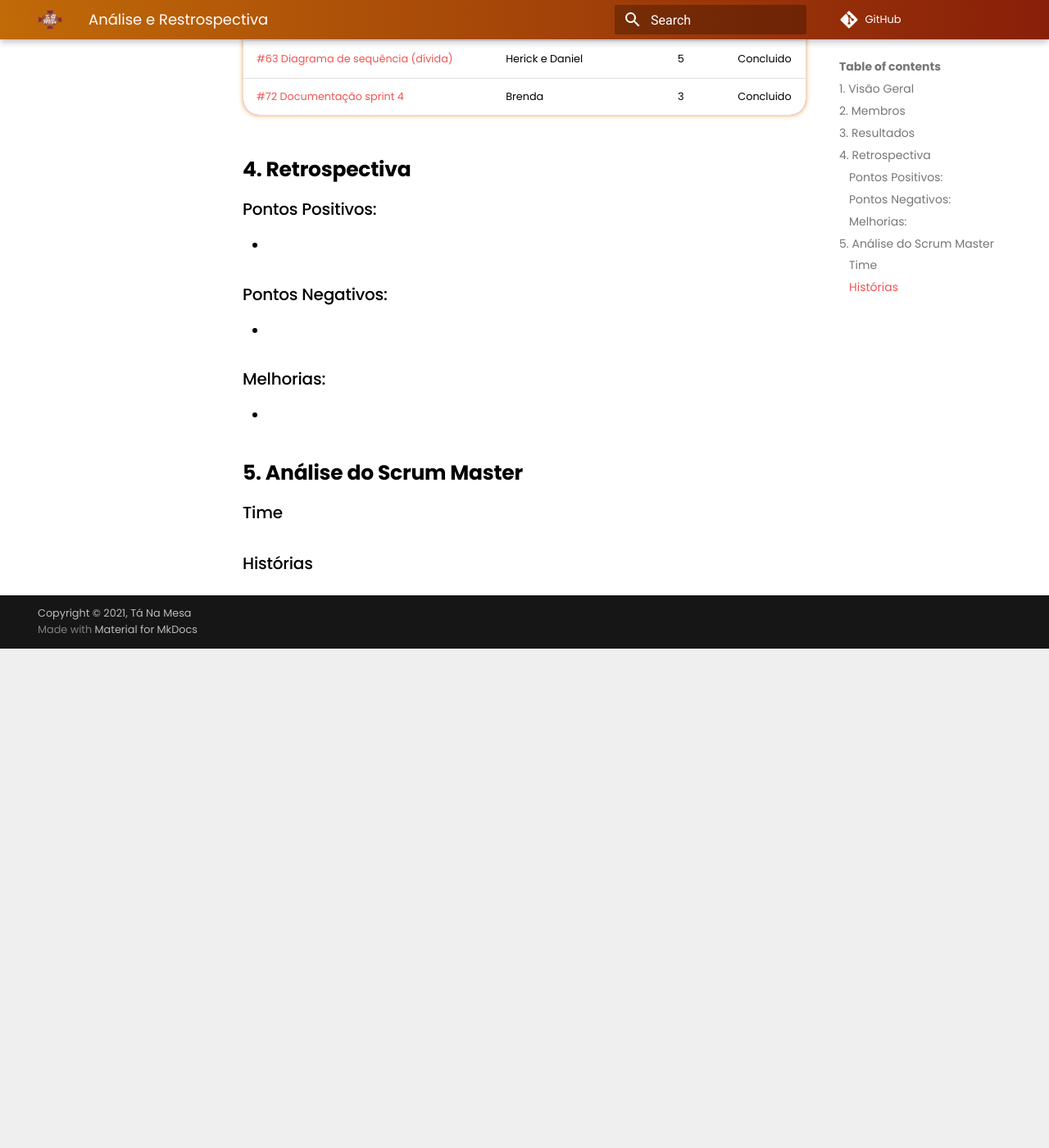
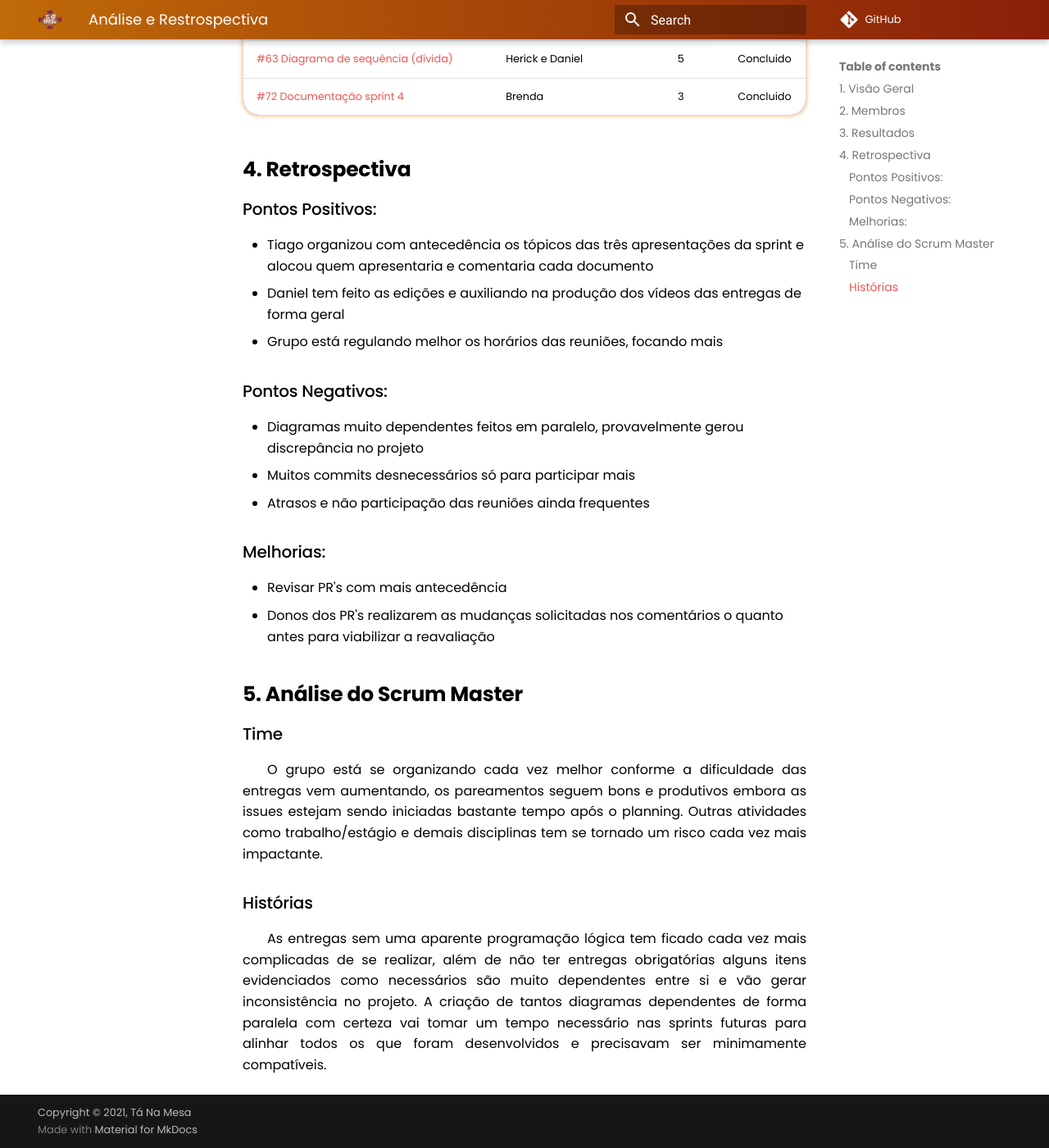
Before and after one commit to UnBArqDsw2021-1/2021.1_G02_TaNaMesa_docs, an MkDocs documentation site: the page built from docs/5-Extra/Sprints/Sprint-04/Review-04.md, in a window 1280 px wide and 1400 px high, scrolled down 1311 px. Shown: the whole window at 82% size. Built offline with MkDocs 1.6.1 and Material for MkDocs 9.7.7, drawn with Linux system fonts in a browser that asks for light colours; comment, search, counter and statistics services are not loaded; before the commit the page ends 2102 px from its top, so only the background shows below that; some of the changed text lies outside the part shown.

Commit message:
(#72) Adicionando analise da sprint e novas pontuaçoes das historias

```diff
--- a/docs/5-Extra/Sprints/Sprint-04/Review-04.md
+++ b/docs/5-Extra/Sprints/Sprint-04/Review-04.md
@@ -19,17 +19,17 @@
 | Desenvolvedor(a) |Brenda Santos, Daniel Primo, Ítalo Alves, Hérick Portugues, Lucas Boaventura, Eduarda Servidio, Tiago Samuel, Sergio Cipriano, Abner Filipe, Emily Dias |
 |   Arquiteto(a)   |Brenda Santos, Daniel Primo, Ítalo Alves, Hérick Portugues, Lucas Boaventura, Eduarda Servidio, Tiago Samuel, Sergio Cipriano, Abner Filipe, Emily Dias|
 
-**Membros presentes na retrospectiva da sprint:** Todos
-**Membros faltantes:** Nenhum
+**Membros presentes na retrospectiva da sprint:** Brenda, Daniel, Herick, Lucas, Eduarda, Tiago, Sergio, Abner e Emily
+**Membros faltantes:** Italo
 
 ## 3. Resultados
 |  História  | Responsáveis  | pontuação | Status |
 | :--------  | :-----------  | :-------: | :----: |
 |[#81 Configurar repositório](https://github.com/UnBArqDsw2021-1/2021.1_G02_TaNaMesa_docs/issues/81)|Sérgio e Lucas|5| Concluido |
 |[#68 Organizar wiki de acordo com diretrizes](https://github.com/UnBArqDsw2021-1/2021.1_G02_TaNaMesa_docs/issues/68)|Emily|2| Concluido |
-|[#82 Diagrama de classes](https://github.com/UnBArqDsw2021-1/2021.1_G02_TaNaMesa_docs/issues/82)|Tiago e Abner|5| Concluido |
+|[#82 Diagrama de classes](https://github.com/UnBArqDsw2021-1/2021.1_G02_TaNaMesa_docs/issues/82)|Tiago e Abner|8| Concluido |
 |[#83 Diagrama de pacotes](https://github.com/UnBArqDsw2021-1/2021.1_G02_TaNaMesa_docs/issues/83)|Tiago e Daniel|5| Concluido |
-|[#69 Diagrama de componentes](https://github.com/UnBArqDsw2021-1/2021.1_G02_TaNaMesa_docs/issues/69)|Emily e Herick|5| Concluido |
+|[#69 Diagrama de componentes](https://github.com/UnBArqDsw2021-1/2021.1_G02_TaNaMesa_docs/issues/69)|Emily e Herick|8| Concluido |
 |[#78 Protótipo de alta fidelidade](https://github.com/UnBArqDsw2021-1/2021.1_G02_TaNaMesa_docs/issues/78)|Italo, Brenda e Eduarda|8| Concluido |
 |[#63 Diagrama de sequência (dívida)](https://github.com/UnBArqDsw2021-1/2021.1_G02_TaNaMesa_docs/issues/63)|Herick e Daniel|5| Concluido |
 |[#72 Documentação sprint 4](https://github.com/UnBArqDsw2021-1/2021.1_G02_TaNaMesa_docs/issues/72)|Brenda|3| Concluido |
@@ -37,16 +37,22 @@
 ## 4. Retrospectiva
 
 ### Pontos Positivos:
-*
+* Tiago organizou com antecedência os tópicos das três apresentações da sprint e alocou quem apresentaria e comentaria cada documento
+* Daniel tem feito as edições e auxiliando na produção dos vídeos das entregas de forma geral
+* Grupo está regulando melhor os horários das reuniões, focando mais
 
 ### Pontos Negativos:
-*
+* Diagramas muito dependentes feitos em paralelo, provavelmente gerou discrepância no projeto
+* Muitos commits desnecessários só para participar mais
+* Atrasos e não participação das reuniões ainda frequentes
 
 ### Melhorias:
-*
+* Revisar PR's com mais antecedência
+* Donos dos PR's realizarem as mudanças solicitadas nos comentários o quanto antes para viabilizar a reavaliação
 
 ## 5. Análise do Scrum Master
 ### Time
-
+O grupo está se organizando cada vez melhor conforme a dificuldade das entregas vem aumentando, os pareamentos seguem bons e produtivos embora as issues estejam sendo iniciadas bastante tempo após o planning. Outras atividades como trabalho/estágio e demais disciplinas tem se tornado um risco cada vez mais impactante.
 
 ### Histórias
+As entregas sem uma aparente programação lógica tem ficado cada vez mais complicadas de se realizar, além de não ter entregas obrigatórias alguns itens evidenciados como necessários são muito dependentes entre si e vão gerar inconsistência no projeto. A criação de tantos diagramas dependentes de forma paralela com certeza vai tomar um tempo necessário nas sprints futuras para alinhar todos os que foram desenvolvidos e precisavam ser minimamente compatíveis.
```
Also changed, not shown: other parts of docs/5-Extra/Sprints/Sprint-04/Review-04.md (+2 -2 lines).
